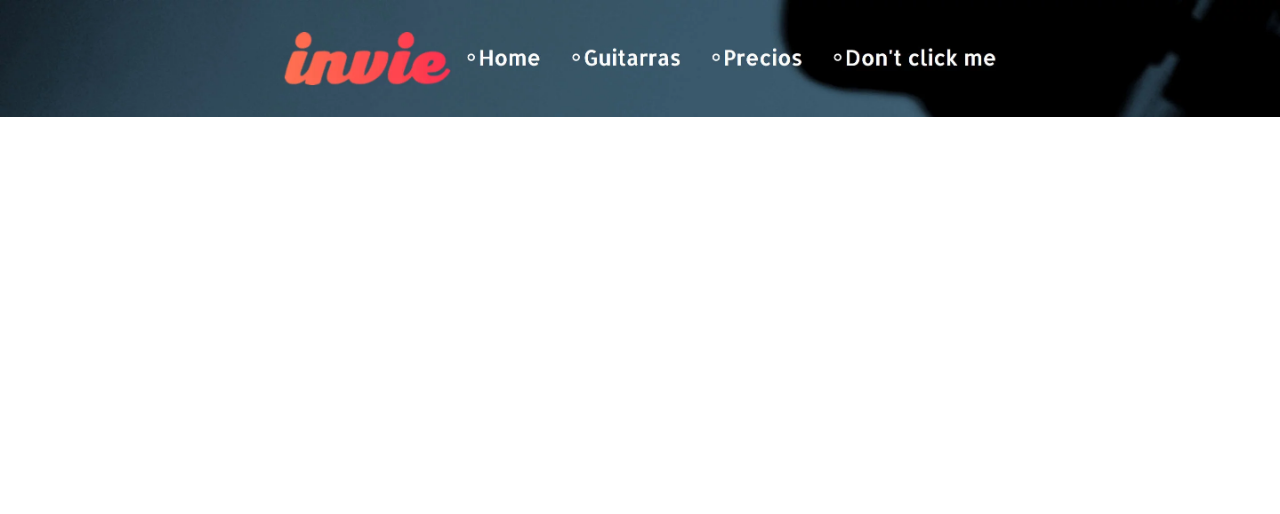
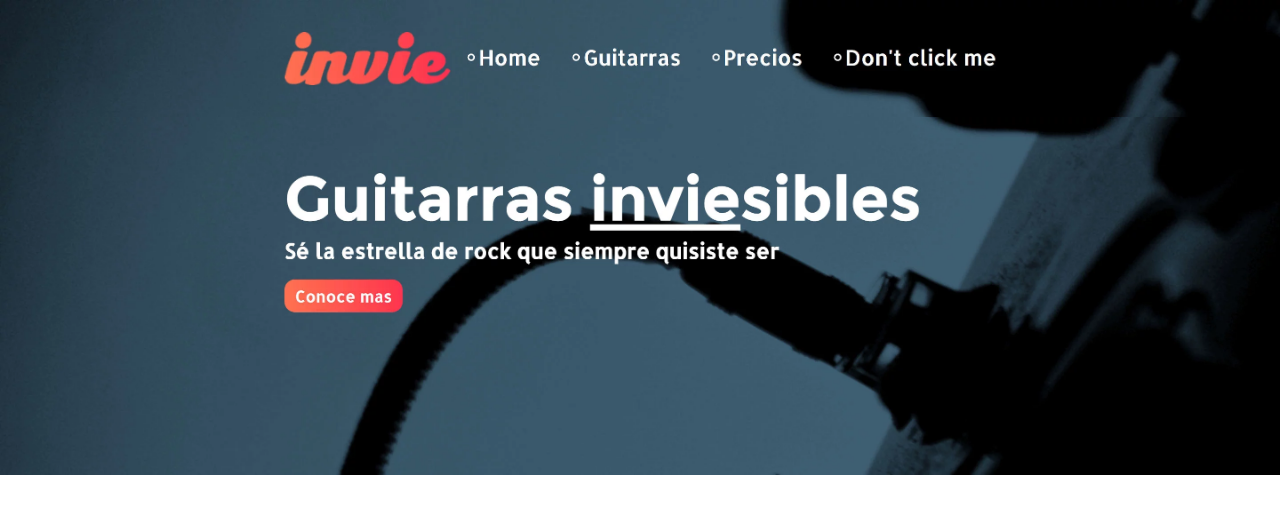
Before and after one commit to goCoIvan3112/invie-github, a plain HTML site: page index.html in a window 1280 px wide. Drawn offline with Linux system fonts and the light colour scheme.

Commit message:
agregando nuestro hero

```diff
--- a/index.html
+++ b/index.html
@@ -18,5 +18,6 @@
 	<body>
 
 		<img src="header.webp" alt="">
+		<img src="hero.webp" alt="">
 	</body>
 </html>
```
Also changed, not shown: hero.webp (added).
